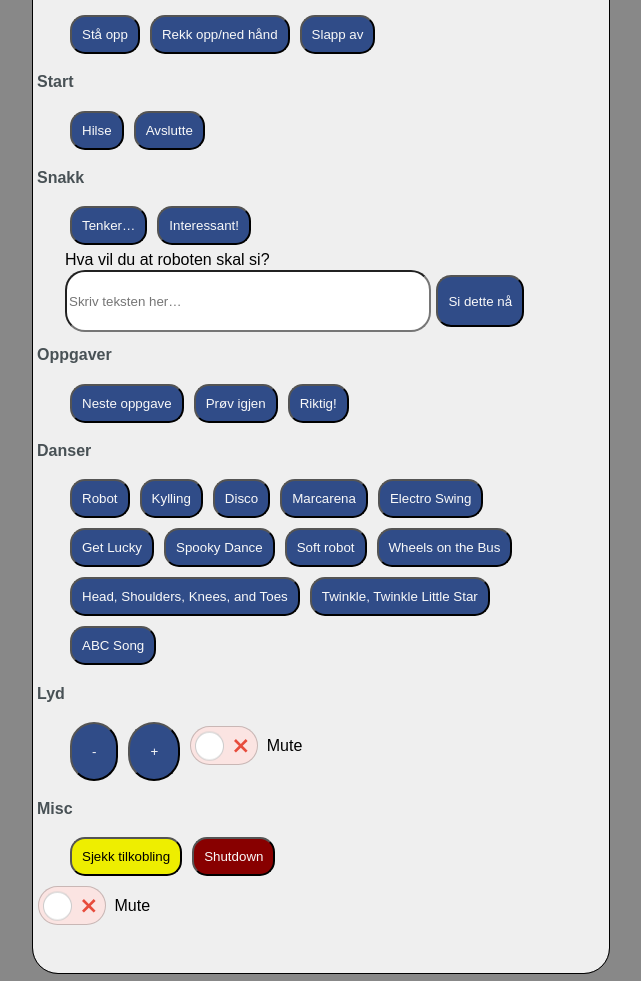
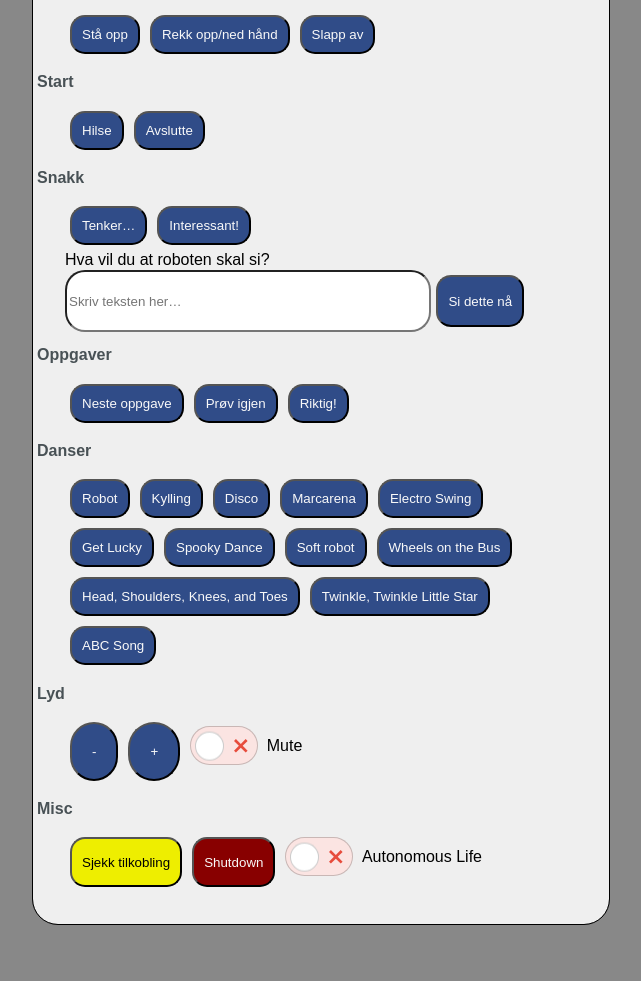
Before and after one commit to NorskRegnesentral/nao-remote, a plain HTML site: page remote-control/nao_server/public/index.html in a window 1280 px wide. Shown: the part 96-1077 px from the top of the page, without its empty margins (319-960 px from the left). After the commit the page ends 1028 px from the top, so only its background shows below. Drawn offline with Linux system fonts and the light colour scheme.

Commit message:
Correct label and placement.

```diff
--- a/remote-control/nao_server/public/index.html
+++ b/remote-control/nao_server/public/index.html
@@ -130,7 +130,6 @@
 	<div class="div-flex">
           <button id="btnCheck" value="check_connection" onclick="sendButtonMessage(this.value)" class="checkBtn">Sjekk tilkobling</button>
           <button id="btnShutdown" value="shutdown" onclick="sendButtonMessage(this.value)" class="shutdownBtn">Shutdown</button>
-	</div>
           <button id="autoButton" class='Toggle' type="button">
             <span class="Toggle__display" hidden>
               <svg width='18' height='14' viewBox='0 0 18 14' fill='none' xmlns='http://www.w3.org/2000/svg' aria-hidden="true" focusable="false" class="Toggle__icon Toggle__icon--checkmark">
@@ -140,8 +139,9 @@
                 <path d='M11.167 0L6.5 4.667L1.833 0L0 1.833L4.667 6.5L0 11.167L1.833 13L6.5 8.333L11.167 13L13 11.167L8.333 6.5L13 1.833L11.167 0Z' fill='currentcolor' />
               </svg>
             </span>
-      Mute
+            Autonomous Life
           </button>
+	</div>
 
       </section>
     </section>
```
Lines whose indentation alone changed are shown as unchanged.
